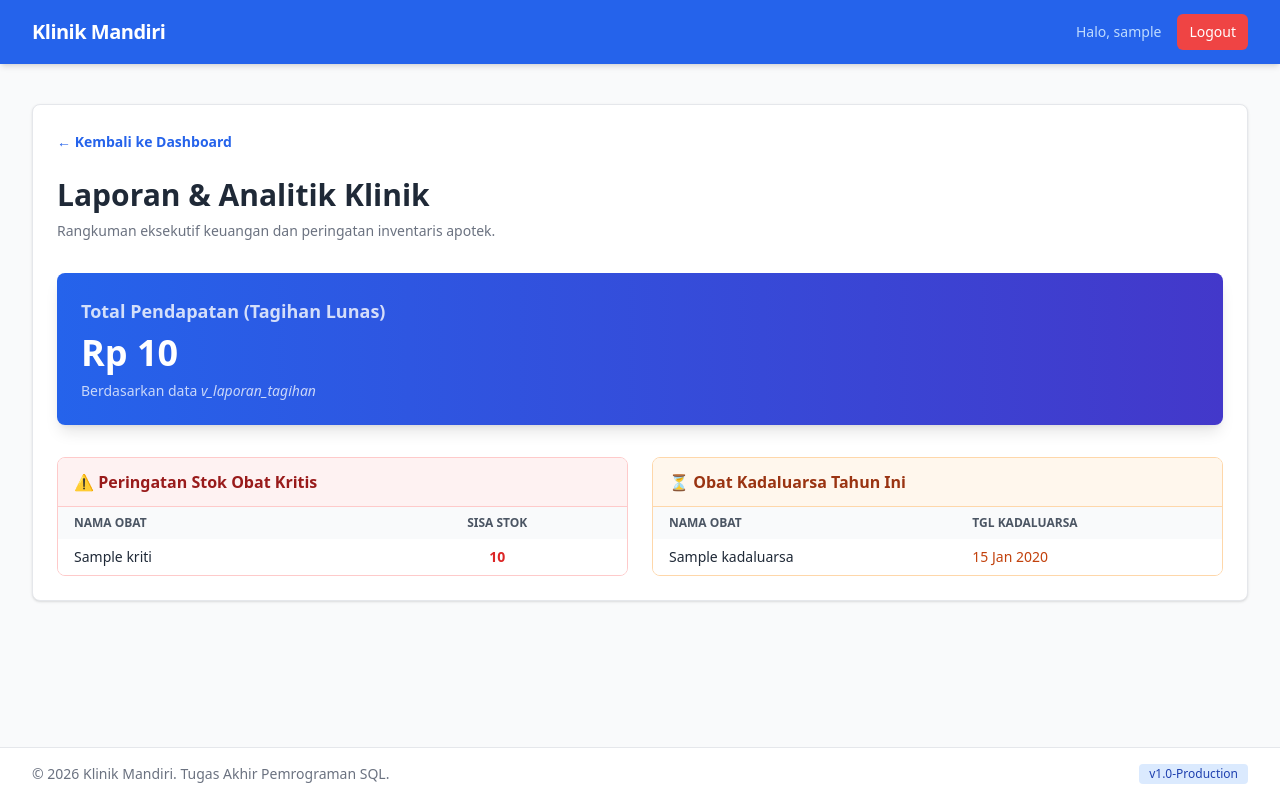
After one commit to myzakiid-sudo/praktek-dokter-mandiri, a PHP site: page /modul/laporan/index.php in a window 1280 px wide. The commit adds this page. Run offline with PHP 8.4, Linux system fonts and the light colour scheme; the visitor is signed in with stand-in values (Sample User, id 1); tables that the repository leaves empty or names only in its code hold one stand-in row (values such as "Sample post"); some libraries are stand-ins or nearby versions.

Commit message:
feat: implementasi modul laporan final dengan visualisasi data dari Views

```diff
--- a/dashboard.php
+++ b/dashboard.php
@@ -51,6 +51,12 @@ include 'includes/header.php';
             <p class="text-sm text-gray-600 mt-1">Kelola tagihan dan status lunas.</p>
             <a href="modul/tagihan/index.php" class="mt-3 inline-block text-sm text-indigo-600 font-semibold hover:underline">Buka Modul &rarr;</a>
         </div>
+
+        <div class="bg-gray-100 p-4 rounded-lg border border-gray-200 shadow-sm">
+            <h3 class="font-bold text-gray-800">Laporan & Analitik</h3>
+            <p class="text-sm text-gray-600 mt-1">Rekap keuangan dan notifikasi apotek.</p>
+            <a href="modul/laporan/index.php" class="mt-3 inline-block text-sm text-gray-800 font-semibold hover:underline">Buka Laporan &rarr;</a>
+        </div>
     </div>
 </div>
 
--- /dev/null
+++ b/modul/laporan/index.php
@@ -0,0 +1,97 @@
+<?php
+session_start();
+if (!isset($_SESSION['user_id'])) {
+    header("Location: ../../index.php");
+    exit;
+}
+
+require_once '../../includes/koneksi.php';
+include '../../includes/header.php';
+
+// 1. Mengambil Rekap Pendapatan dari View Laporan Tagihan (Hanya yang Lunas)
+$pendapatan_query = $koneksi->query("SELECT SUM(total_tagihan) AS total_pendapatan FROM v_laporan_tagihan WHERE status = 'Lunas'");
+$pendapatan = $pendapatan_query->fetch_assoc()['total_pendapatan'];
+
+// 2. Mengambil View Stok Obat Kritis (Stok < 50)
+$stok_kritis_query = $koneksi->query("SELECT * FROM v_stok_obat_kritis");
+
+// 3. Mengambil View Obat Hampir Kadaluarsa (Tahun Ini)
+$kadaluarsa_query = $koneksi->query("SELECT * FROM v_obat_hampir_kadaluarsa");
+?>
+
+<div class="bg-white shadow rounded-lg p-6 border border-gray-200 mt-4">
+    <div class="mb-6">
+        <a href="../../dashboard.php" class="inline-flex items-center text-sm text-blue-600 hover:text-blue-800 font-semibold">
+            &larr; Kembali ke Dashboard
+        </a>
+    </div>
+
+    <h2 class="text-3xl font-bold text-gray-800 mb-2">Laporan & Analitik Klinik</h2>
+    <p class="text-sm text-gray-500 mb-8">Rangkuman eksekutif keuangan dan peringatan inventaris apotek.</p>
+
+    <div class="bg-gradient-to-r from-blue-600 to-indigo-700 rounded-lg shadow-lg p-6 text-white mb-8">
+        <h3 class="text-lg font-semibold mb-2 opacity-80">Total Pendapatan (Tagihan Lunas)</h3>
+        <p class="text-4xl font-bold">Rp <?php echo number_format($pendapatan ?? 0, 0, ',', '.'); ?></p>
+        <p class="text-sm mt-2 opacity-75">Berdasarkan data <i>v_laporan_tagihan</i></p>
+    </div>
+
+    <div class="grid grid-cols-1 md:grid-cols-2 gap-6">
+
+        <div class="border border-red-200 rounded-lg overflow-hidden">
+            <div class="bg-red-50 px-4 py-3 border-b border-red-200">
+                <h3 class="font-bold text-red-800">⚠️ Peringatan Stok Obat Kritis</h3>
+            </div>
+            <div class="p-0">
+                <table class="min-w-full bg-white">
+                    <thead class="bg-gray-50 text-xs text-gray-600 uppercase">
+                        <tr>
+                            <th class="py-2 px-4 text-left">Nama Obat</th>
+                            <th class="py-2 px-4 text-center">Sisa Stok</th>
+                        </tr>
+                    </thead>
+                    <tbody class="text-sm divide-y divide-gray-100">
+                        <?php while($row = $stok_kritis_query->fetch_assoc()): ?>
+                        <tr>
+                            <td class="py-2 px-4 text-gray-800 font-medium"><?php echo htmlspecialchars($row['nama_obat']); ?></td>
+                            <td class="py-2 px-4 text-center font-bold text-red-600"><?php echo $row['stok']; ?></td>
+                        </tr>
+                        <?php endwhile; ?>
+                        <?php if($stok_kritis_query->num_rows == 0): ?>
+                        <tr><td colspan="2" class="py-4 text-center text-gray-500">Semua stok obat dalam kondisi aman.</td></tr>
+                        <?php endif; ?>
+                    </tbody>
+                </table>
+            </div>
+        </div>
+
+        <div class="border border-orange-200 rounded-lg overflow-hidden">
+            <div class="bg-orange-50 px-4 py-3 border-b border-orange-200">
+                <h3 class="font-bold text-orange-800">⏳ Obat Kadaluarsa Tahun Ini</h3>
+            </div>
+            <div class="p-0">
+                <table class="min-w-full bg-white">
+                    <thead class="bg-gray-50 text-xs text-gray-600 uppercase">
+                        <tr>
+                            <th class="py-2 px-4 text-left">Nama Obat</th>
+                            <th class="py-2 px-4 text-left">Tgl Kadaluarsa</th>
+                        </tr>
+                    </thead>
+                    <tbody class="text-sm divide-y divide-gray-100">
+                        <?php while($row = $kadaluarsa_query->fetch_assoc()): ?>
+                        <tr>
+                            <td class="py-2 px-4 text-gray-800 font-medium"><?php echo htmlspecialchars($row['nama_obat']); ?></td>
+                            <td class="py-2 px-4 text-orange-700"><?php echo date('d M Y', strtotime($row['tgl_kadaluarsa'])); ?></td>
+                        </tr>
+                        <?php endwhile; ?>
+                        <?php if($kadaluarsa_query->num_rows == 0): ?>
+                        <tr><td colspan="2" class="py-4 text-center text-gray-500">Tidak ada obat yang kadaluarsa tahun ini.</td></tr>
+                        <?php endif; ?>
+                    </tbody>
+                </table>
+            </div>
+        </div>
+
+    </div>
+</div>
+
+<?php include '../../includes/footer.php'; ?>
```
